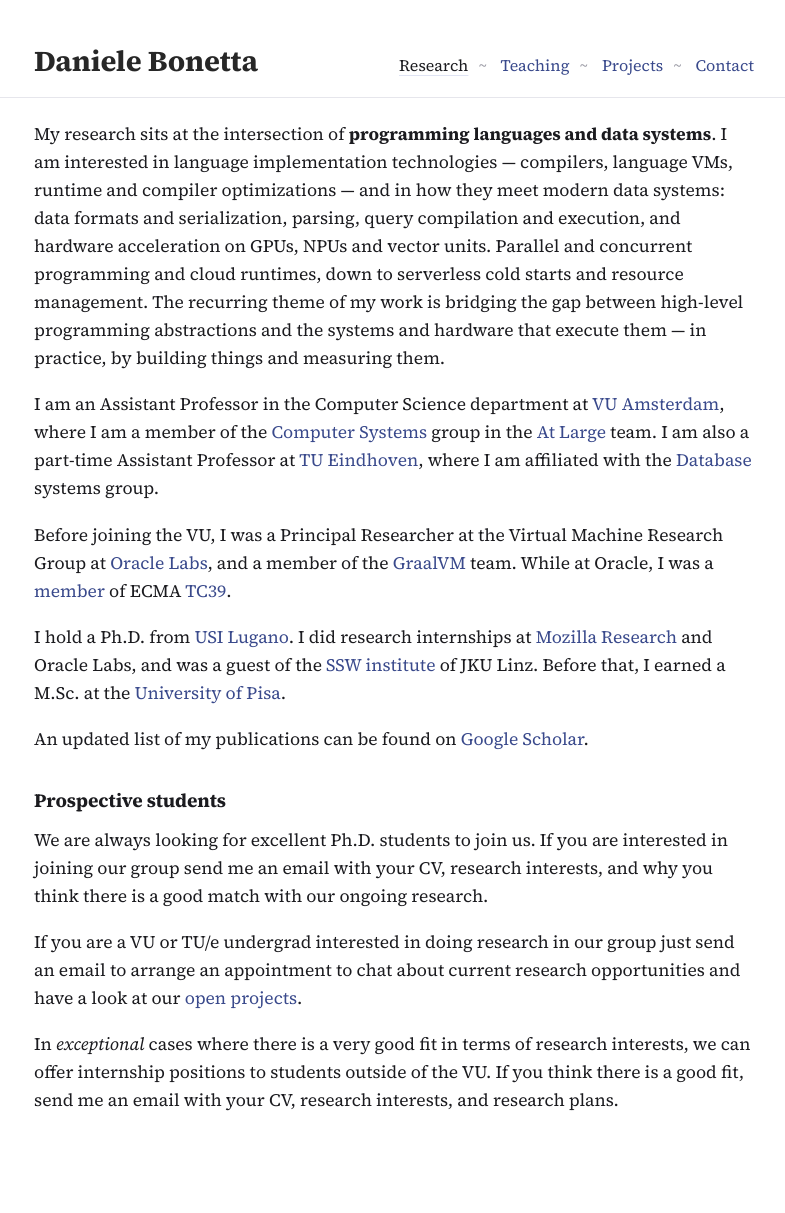
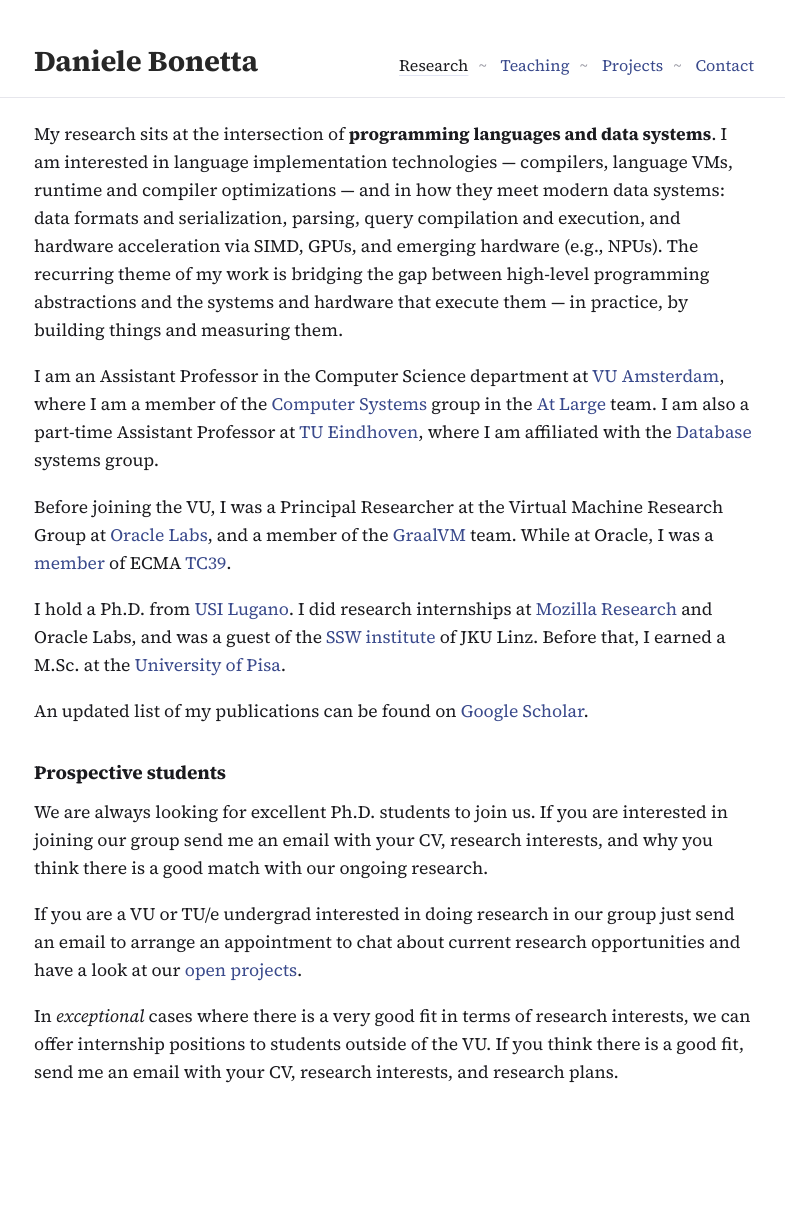
Before and after one commit to eleinadani/eleinadani.github.io, a Jekyll site: the page built from research.md, in a window 1280 px wide. Shown: the whole page, without its empty margins (246-1031 px from the left). Built offline with Jekyll 4.4.1, drawn with Linux system fonts in a browser that asks for light colours; after the commit the page ends 1185 px from its top, so only the background shows below that.

Commit message:
small upd

```diff
--- a/research.md
+++ b/research.md
@@ -2,7 +2,7 @@
 layout: default
 ---
 
-My research sits at the intersection of **programming languages and data systems**. I am interested in language implementation technologies — compilers, language VMs, runtime and compiler optimizations — and in how they meet modern data systems: data formats and serialization, parsing, query compilation and execution, and hardware acceleration on GPUs, NPUs and vector units. Parallel and concurrent programming and cloud runtimes, down to serverless cold starts and resource management. The recurring theme of my work is bridging the gap between high-level programming abstractions and the systems and hardware that execute them — in practice, by building things and measuring them.
+My research sits at the intersection of **programming languages and data systems**. I am interested in language implementation technologies — compilers, language VMs, runtime and compiler optimizations — and in how they meet modern data systems: data formats and serialization, parsing, query compilation and execution, and hardware acceleration via SIMD, GPUs, and emerging hardware (e.g., NPUs). The recurring theme of my work is bridging the gap between high-level programming abstractions and the systems and hardware that execute them — in practice, by building things and measuring them.
 
 I am an Assistant Professor in the Computer Science department at [VU Amsterdam](https://vu.nl/en/about-vu/faculties/faculty-of-science/departments/computer-science), where I am a member of the [Computer Systems](https://www.vucompsys.net/) group in the [At Large](https://atlarge-research.com/) team. I am also a part-time Assistant Professor at [TU Eindhoven](https://www.tue.nl/), where I am affiliated with the [Database](https://www.tue.nl/en/research/research-groups/data-science/data-and-artificial-intelligence/database-group/) systems group.
 
```
Also changed, not shown: index.md (+1 -0 lines).
